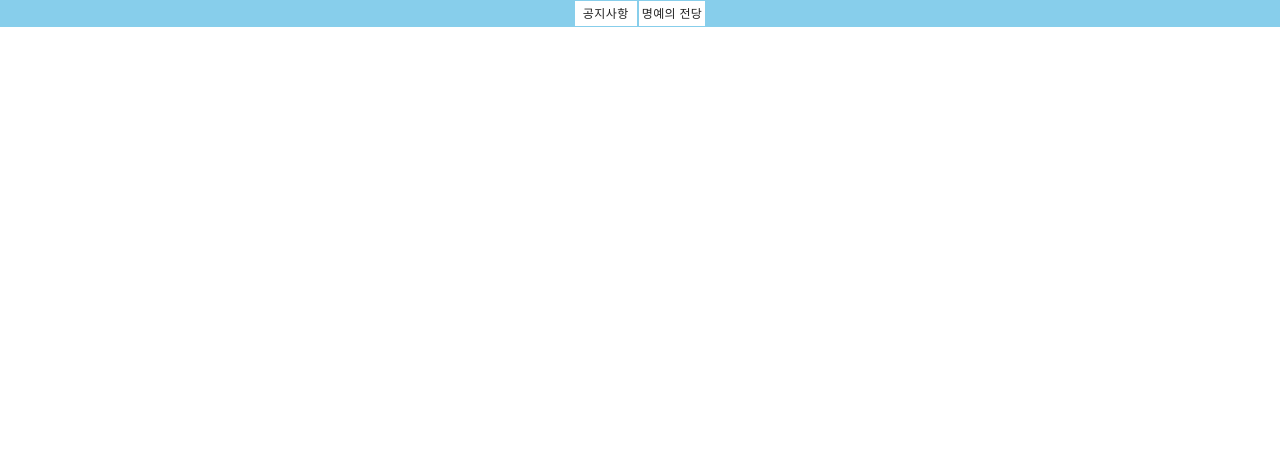
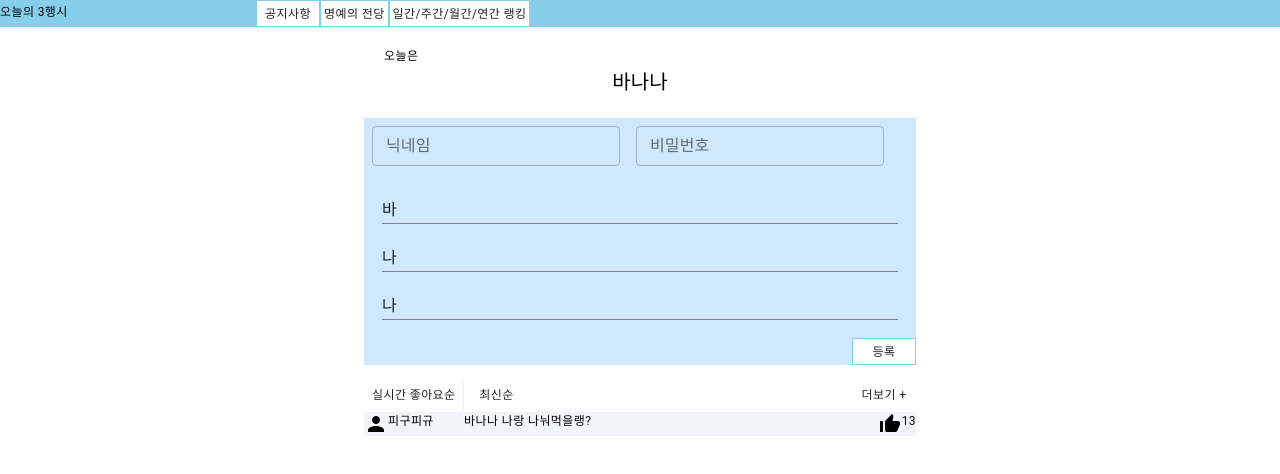
Before and after one commit to UUUNG/Today-s-Acrostic-Poem, a React (Create React App) app: page / in a window 1280 px wide. Shown: the top 474 px of the page. Built offline with nearby package versions, Linux system fonts and the light colour scheme.

Commit message:
feat: 메인페이지 틀 구성

```diff
--- a/package.json
+++ b/package.json
@@ -3,6 +3,7 @@
   "version": "0.1.0",
   "private": true,
   "dependencies": {
+    "@material-ui/icons": "^4.11.2",
     "@testing-library/jest-dom": "^5.14.1",
     "@testing-library/react": "^11.2.7",
     "@testing-library/user-event": "^12.8.3",
--- /dev/null
+++ b/src/components/atoms/Title.js
@@ -0,0 +1,12 @@
+import React from 'react';
+import Typography from '@material-ui/core/Typography';
+const Title = () => {
+
+  return (
+    <Typography variant="caption" gutterBottom>
+    오늘의 3행시
+    </Typography>
+
+  )
+}
+export default Title;
--- a/src/components/molecules/Navbar.js
+++ b/src/components/molecules/Navbar.js
@@ -3,9 +3,10 @@ import PrimaryButton from '../atoms/PrimaryButton'
 const Navbar = () => {
 
   return (
-    <div style={{display:'flex', backgroundColor:'#87ceeb',justifyContent:'center'}}>
+    <div>
       <PrimaryButton name={"공지사항"}/>
       <PrimaryButton name={"명예의 전당"}/>
+      <PrimaryButton name={"일간/주간/월간/연간 랭킹"}/>
     </div>
 
   )
--- /dev/null
+++ b/src/components/organisms/HeadContainer.js
@@ -0,0 +1,19 @@
+import React from 'react';
+import Navbar from '../molecules/Navbar'
+import Title from '../atoms/Title'
+const HeadContainer = () => {
+
+  return (
+
+    <div style={{display:'flex', backgroundColor:'#87ceeb'}}>
+      <div style={{flexGrow:2, flexBasis:0}}>
+        <Title/>
+      </div>
+      <div style={{display:'flex',flexGrow:8, flexBasis:0}}>
+        <Navbar/>
+      </div>
+
+    </div>
+  )
+}
+export default HeadContainer;
--- /dev/null
+++ b/src/components/organisms/KeywordContainer.js
@@ -0,0 +1,17 @@
+import React from 'react';
+import Typography from '@material-ui/core/Typography';
+const KeywordContainer = () => {
+
+  return (
+
+    <div style={{margin:20,display:'flex',justifyContent:'center',flexDirection:'column'}}>
+      <Typography variant="caption">
+        오늘은
+      </Typography>
+      <Typography variant="h6" style={{textAlign:'center'}}>
+        바나나
+      </Typography>
+    </div>
+  )
+}
+export default KeywordContainer;
--- a/src/components/organisms/NavbarContainer.js
+++ /dev/null
@@ -1,9 +0,0 @@
-import React from 'react';
-import Navbar from '../molecules/Navbar'
-const NavbarContainer = () => {
-
-  return (
-    <Navbar/>
-  )
-}
-export default NavbarContainer;
--- /dev/null
+++ b/src/components/organisms/PoemListContainer.js
@@ -0,0 +1,45 @@
+import React from 'react';
+import Typography from '@material-ui/core/Typography';
+import TextField from '@material-ui/core/TextField';
+import { makeStyles } from '@material-ui/core/styles';
+import PrimaryButton from '../atoms/PrimaryButton'
+import Button from '@material-ui/core/Button';
+import Box from '@material-ui/core/Box';
+import PersonIcon from '@material-ui/icons/Person';
+import ThumbUpAltIcon from '@material-ui/icons/ThumbUpAlt';
+const PoemListContainer = () => {
+
+  return (
+    <div>
+      <div style={{display:'flex',justifyContent:'space-between'}}>
+        <div style={{display:'flex'}}>
+          <Button style={{borderRight:'1px solid #EEE'}}>
+            <Typography variant="caption">실시간 좋아요순</Typography>
+          </Button>
+          <Button>
+            <Typography variant="caption">최신순</Typography>
+          </Button>
+        </div>
+        <Button>
+          <Typography variant="caption">더보기 + </Typography>
+        </Button>
+      </div>
+      <div style={{display:'flex',justifyContent:'space-between',backgroundColor:'#f2f4f7',borderColor:'1px solid black'}}>
+        <div style={{display:'flex'}}>
+          <div style={{display:'flex', minWidth: '100px'}}>
+            <PersonIcon />
+            <Typography variant="caption"style={{textAlign:'center'}}>피구피규</Typography>
+          </div>
+          <Typography variant="caption" style={{textAlign:'center'}}>바나나 나랑 나눠먹을랭?</Typography>
+        </div>
+        <div style={{display:'flex'}}>
+          <ThumbUpAltIcon />
+          <Typography variant="caption" style={{textAlign:'center'}}>13</Typography>
+        </div>
+      </div>
+    </div>
+
+
+  )
+}
+export default PoemListContainer;
--- /dev/null
+++ b/src/components/organisms/PoemPostContainer.js
@@ -0,0 +1,35 @@
+import React from 'react';
+import Typography from '@material-ui/core/Typography';
+import TextField from '@material-ui/core/TextField';
+import { makeStyles } from '@material-ui/core/styles';
+import PrimaryButton from '../atoms/PrimaryButton'
+
+const useStyles = makeStyles((theme) => ({
+  root: {
+    '& .MuiTextField-root': {
+      margin: theme.spacing(1),
+      //width: '25ch',
+    },
+  },
+}));
+
+const PoemPostContainer = () => {
+  const classes = useStyles();
+  return (
+    <div style={{ backgroundColor: '#cfe8fc'}}>
+      <form className={classes.root}  noValidate autoComplete="off">
+        <TextField id="outlined-basic" label="닉네임" variant="outlined" size="small"/>
+        <TextField id="outlined-basic" label="비밀번호" variant="outlined" size="small"/>
+        <div style={{ margin:10,display:'flex', flexDirection:'column'}}>
+          <TextField required id="standard-required"  defaultValue="바" />
+          <TextField required id="standard-required"  defaultValue="나" />
+          <TextField required id="standard-required"  defaultValue="나" />
+        </div>
+      </form>
+      <div style={{display:'flex',justifyContent:'flex-end'}}>
+        <PrimaryButton name={"등록"}/>
+      </div>
+    </div>
+  )
+}
+export default PoemPostContainer;
--- a/src/pages/MainPage.js
+++ b/src/pages/MainPage.js
@@ -1,9 +1,23 @@
 import React from 'react';
-import NavbarContainer from '../components/organisms/NavbarContainer';
+import HeadContainer from '../components/organisms/HeadContainer';
+import KeywordContainer from '../components/organisms/KeywordContainer';
+import PoemPostContainer from '../components/organisms/PoemPostContainer';
+import PoemListContainer from '../components/organisms/PoemListContainer';
+import Container from '@material-ui/core/Container';
+import Typography from '@material-ui/core/Typography';
 const MainPage = () => {
 
   return (
-    <NavbarContainer/>
+    <div>
+      <HeadContainer/>
+      <Container maxWidth="sm">
+        <KeywordContainer/>
+        <PoemPostContainer/>
+        <div style={{paddingTop:15}}/>
+        <PoemListContainer/>
+      </Container>
+    </div>
+
   )
 }
 export default MainPage;
```
Also changed, not shown: 1 other file (tests, documents, lock files or other folders).
